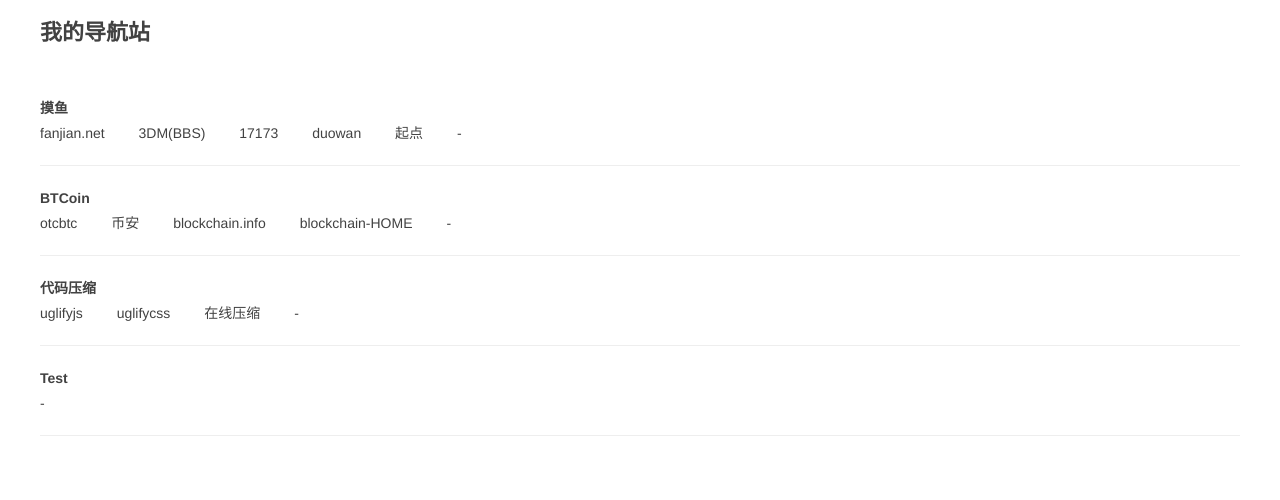
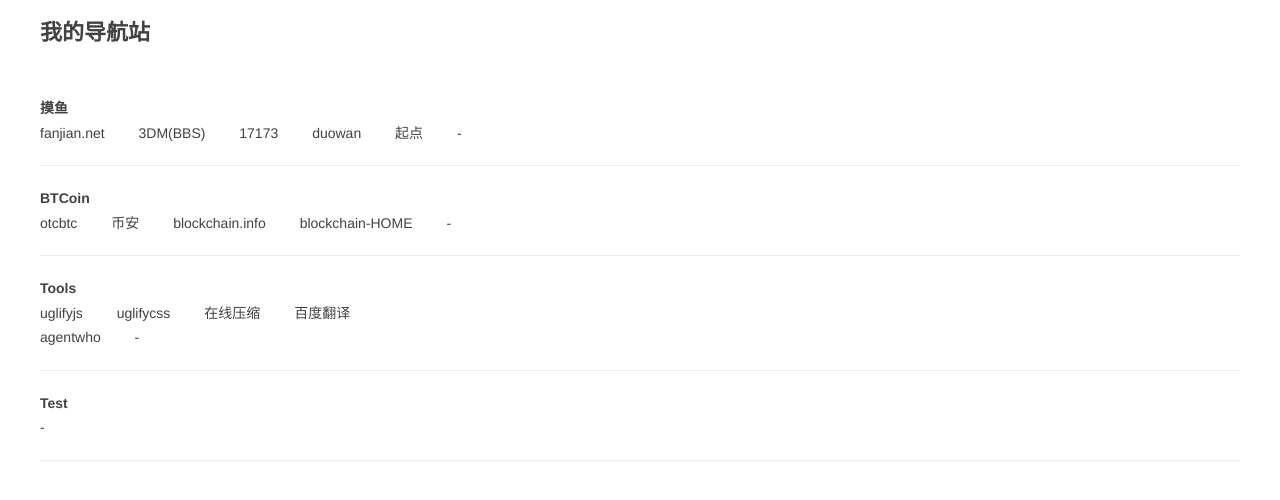
Before and after one commit to ravensWang/ravensWang.github.io, a plain HTML site: page index.html in a window 1280 px wide. Drawn offline with Linux system fonts and the light colour scheme.

Commit message:
addlink
add link

```diff
--- a/index.html
+++ b/index.html
@@ -34,11 +34,14 @@
 				<a href="https://blockchain.info/wallet/#/home" target="_blank">blockchain-HOME</a>
 				<a href="" target="_blank">-</a>
 			</dd>
-			<dt>代码压缩</dt>
+			<dt>Tools</dt>
 			<dd>
 				<a href="http://lisperator.net/uglifyjs/" target="_blank">uglifyjs</a>
 				<a href="https://www.npmjs.com/package/uglifycss" target="_blank">uglifycss</a>
 				<a href="http://tool.oschina.net/jscompress/" target="_blank">在线压缩</a>
+				<a href="http://fanyi.baidu.com/" target="_blank">百度翻译</a>
+				<br>
+				<a href="https://agentwho.rocks" target="_blank">agentwho</a>
 				<a href="" target="_blank">-</a>
 			</dd>
 			<dt>Test</dt>
```
